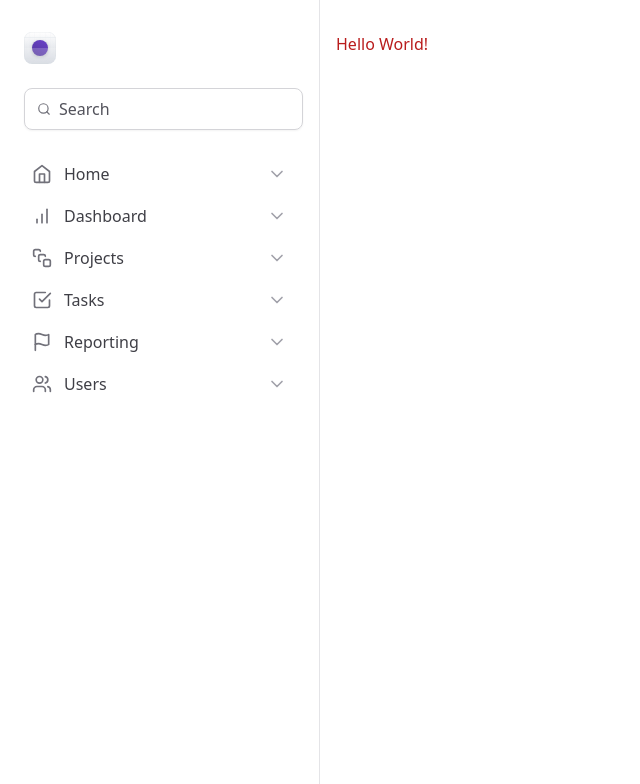
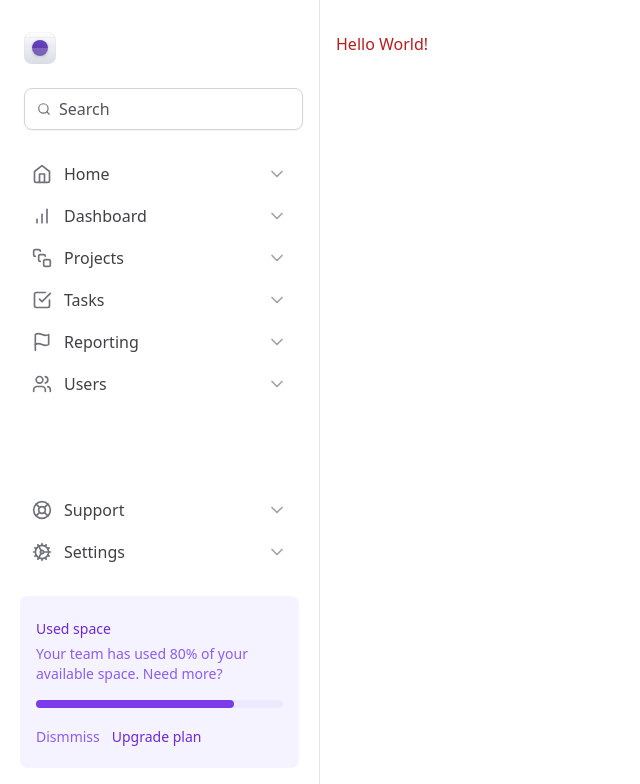
Before and after one commit to maikbroisler/react-dashboard-tailwind-ui, a React (Vite) app: page / in a window 1280 px wide. Shown: the top 784 px of the page, without its empty margins (0-640 px from the left). Built offline with nearby package versions, Linux system fonts and the light colour scheme.

Commit message:
feat: create component used space widget

```diff
--- a/src/components/Sidebar/MainNavigation/index.tsx
+++ /dev/null
@@ -1,22 +0,0 @@
-import {
-  BarChart,
-  CheckSquare,
-  Flag,
-  Home,
-  SquareStack,
-  Users,
-} from 'lucide-react'
-import { NavItem } from './NavItem'
-
-export function MainNavigation() {
-  return (
-    <nav className="space-y-0.5">
-      <NavItem title="Home" icon={Home} to="" />
-      <NavItem title="Dashboard" icon={BarChart} to="" />
-      <NavItem title="Projects" icon={SquareStack} to="" />
-      <NavItem title="Tasks" icon={CheckSquare} to="" />
-      <NavItem title="Reporting" icon={Flag} to="" />
-      <NavItem title="Users" icon={Users} to="" />
-    </nav>
-  )
-}
--- a/src/components/Sidebar/index.tsx
+++ b/src/components/Sidebar/index.tsx
@@ -1,10 +1,23 @@
-import { Search } from 'lucide-react'
+import {
+  Search,
+  BarChart,
+  CheckSquare,
+  Flag,
+  Home,
+  SquareStack,
+  Users,
+  LifeBuoy,
+  Cog,
+} from 'lucide-react'
+
 import { Logo } from './Logo'
-import { MainNavigation } from './MainNavigation'
+
+import { NavItem } from './NavItem'
+import { UsedSpaceWidget } from '../UsedSpaceWidget'
 
 export function Sidebar() {
   return (
-    <aside className="space-y-6 border-r border-zinc-200 px-5 py-8">
+    <aside className="flex flex-col gap-6 border-r border-zinc-200 px-5 py-8">
       <Logo />
 
       <div className="mx-1 flex w-full items-center gap-2 rounded-lg border border-zinc-300 px-3 py-2 shadow-sm">
@@ -15,7 +28,23 @@ export function Sidebar() {
         />
       </div>
 
-      <MainNavigation />
+      <nav className="space-y-0.5">
+        <NavItem title="Home" icon={Home} to="" />
+        <NavItem title="Dashboard" icon={BarChart} to="" />
+        <NavItem title="Projects" icon={SquareStack} to="" />
+        <NavItem title="Tasks" icon={CheckSquare} to="" />
+        <NavItem title="Reporting" icon={Flag} to="" />
+        <NavItem title="Users" icon={Users} to="" />
+      </nav>
+
+      <div className="mt-auto flex flex-col gap-6">
+        <nav className="space-y-0.5">
+          <NavItem title="Support" icon={LifeBuoy} to="" />
+          <NavItem title="Settings" icon={Cog} to="" />
+        </nav>
+
+        <UsedSpaceWidget />
+      </div>
     </aside>
   )
 }
--- /dev/null
+++ b/src/components/UsedSpaceWidget.tsx
@@ -0,0 +1,33 @@
+export function UsedSpaceWidget() {
+  return (
+    <div className="flex flex-col gap-4 rounded-lg bg-violet-50 px-4 py-5">
+      <div className="space-y-1">
+        <span className="text-sm/5 font-medium text-violet-700">
+          Used space
+        </span>
+        <p className="text-sm/5 text-violet-500">
+          Your team has used 80% of your available space. Need more?
+        </p>
+      </div>
+
+      <div className="h-2 rounded-full bg-violet-100">
+        <div className="h-2 w-4/5 rounded-full bg-violet-600" />
+      </div>
+
+      <div className="space-x-3">
+        <button
+          type="button"
+          className="text-sm font-medium text-violet-500 hover:text-violet-800"
+        >
+          Dismmiss
+        </button>
+        <button
+          type="button"
+          className="text-sm font-medium text-violet-700 hover:text-violet-900"
+        >
+          Upgrade plan
+        </button>
+      </div>
+    </div>
+  )
+}
```
Also changed, not shown: src/components/Sidebar/NavItem.tsx (renamed from src/components/Sidebar/MainNavigation/NavItem.tsx).
